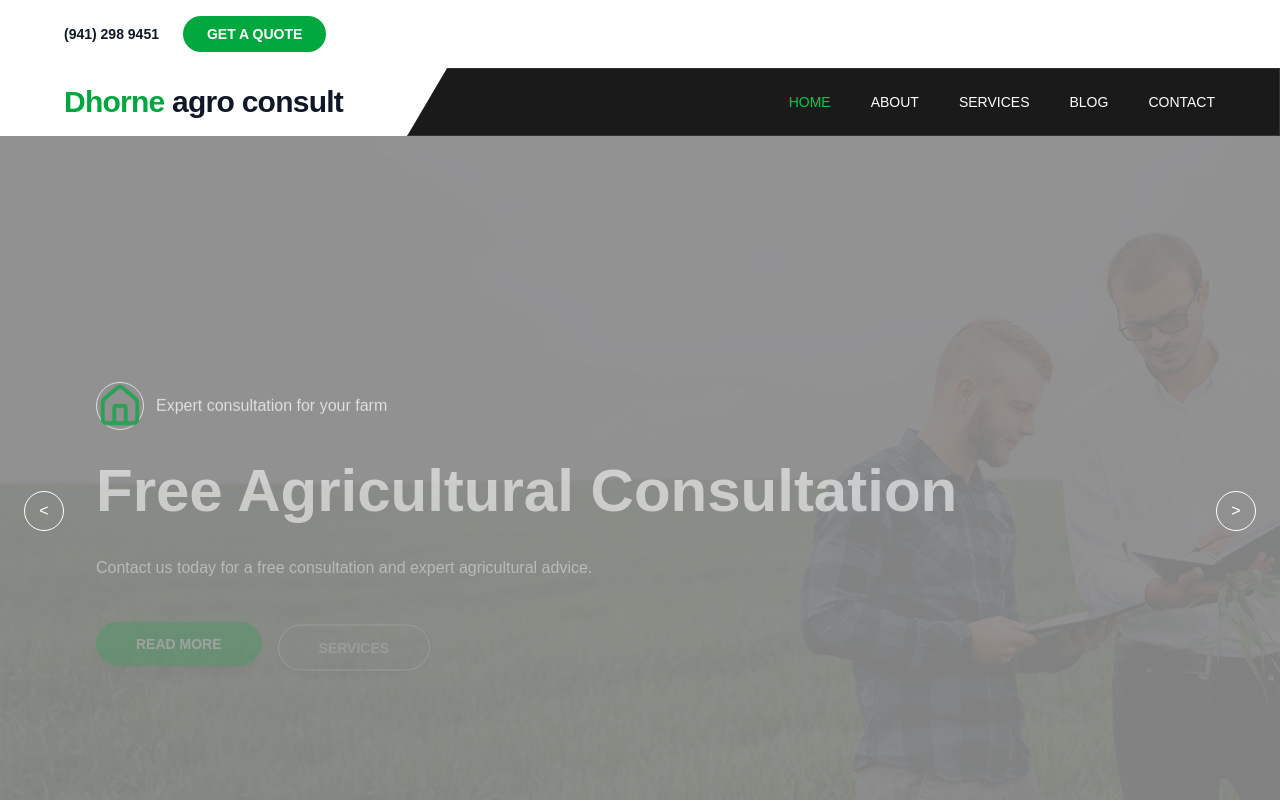
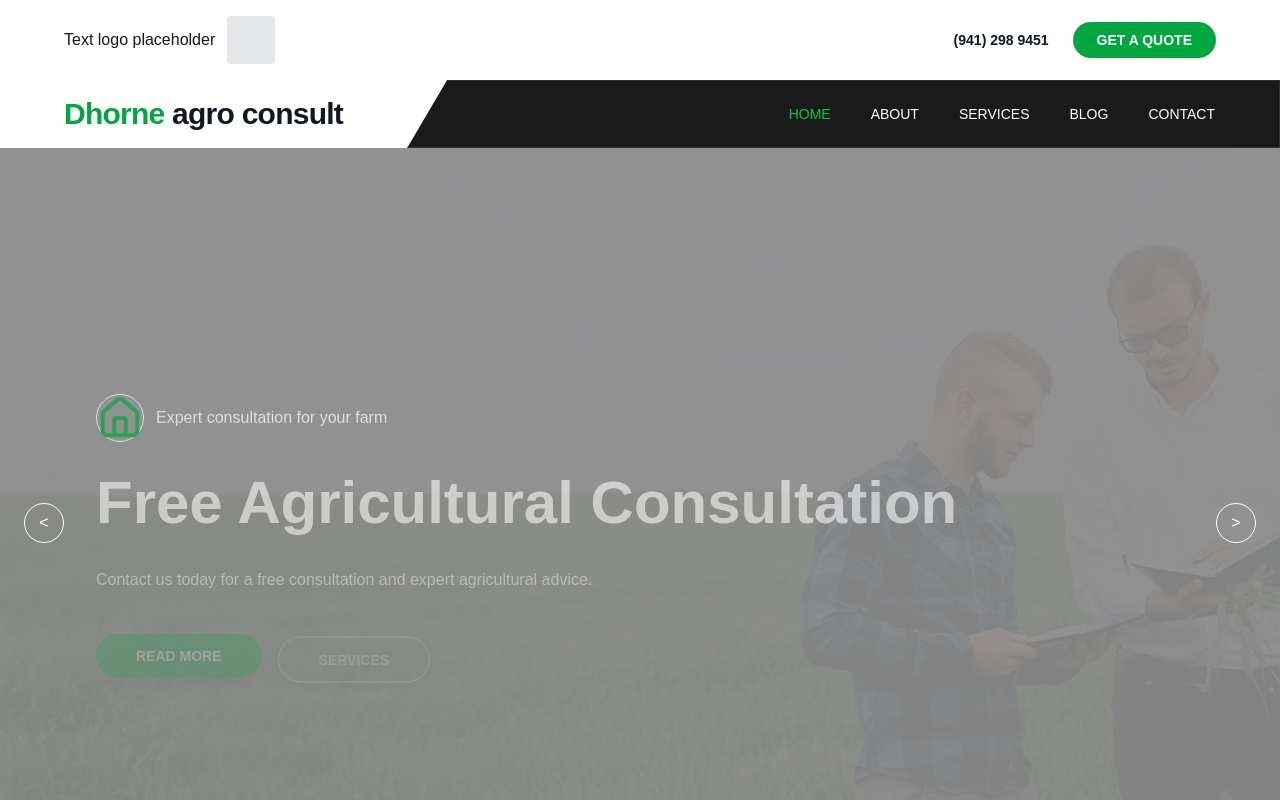
Before and after one commit to conflictonsions12/qwerty, a Next.js app: page / in a window 1280 px wide. Shown: the top 800 px of the page. Built offline with nearby package versions, Linux system fonts and the light colour scheme.

Commit message:
Update Header.jsx

```diff
--- a/src/components/Header.jsx
+++ b/src/components/Header.jsx
@@ -25,10 +25,10 @@
     <header className="w-full sticky top-0 z-50 bg-white">
       {/* Top contact bar */}
       <div className="flex items-center justify-between px-6 lg:px-16 py-4 bg-white">
-        {/* <Link href="/" className="flex items-center gap-3">
+         <Link href="/" className="flex items-center gap-3">
           Text logo placeholder
           <div className="w-12 h-12 bg-gray-200 rounded" />
-        </Link>  */}
+        </Link>
 
         <div className="flex items-center gap-6 text-sm">
           <div className="hidden md:flex flex-col text-right">
```
